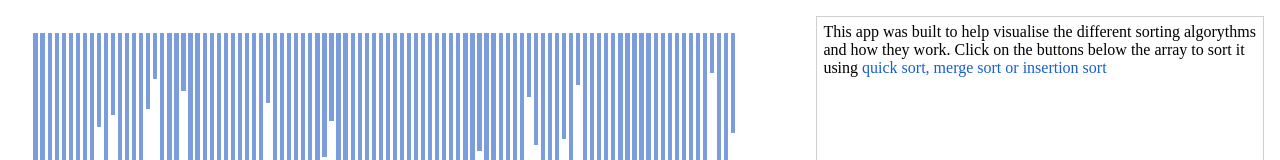
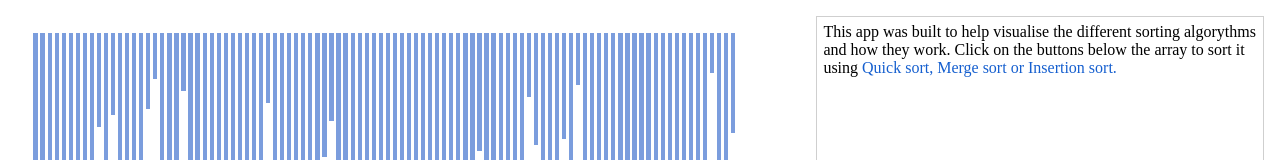
Before and after one commit to msmfa/sorting-visualiser, a React (Create React App) app: page / in a window 1280 px wide. Shown: the top 160 px of the page. Built offline with nearby package versions, Linux system fonts and the light colour scheme.

Commit message:
Added button hover on algo links

```diff
--- a/src/components/LeftText.js
+++ b/src/components/LeftText.js
@@ -48,15 +48,15 @@ function DisplayTextLeft() {
           </span>{" "}
           <span className="text-link" onClick={quick}>
             {" "}
-            quick sort,
+            Quick sort,
           </span>
           <span className="text-link" onClick={merge}>
             {" "}
-            merge sort
+            Merge sort
           </span>
           <span className="text-link" onClick={insertion}>
             {" "}
-            or insertion sort
+            or Insertion sort.
           </span>
           <div className="text-algo-description">
             {text.map(item => item.text)}
--- a/src/styles/LeftText.css
+++ b/src/styles/LeftText.css
@@ -26,6 +26,10 @@ a {
 .text-link {
   color: rgb(21, 95, 207);
 }
+.text-link:hover {
+  cursor: pointer;
+  color: rgb(34, 69, 121);
+}
 
 .text-references-container ul li {
   margin: 1em 0;
```
